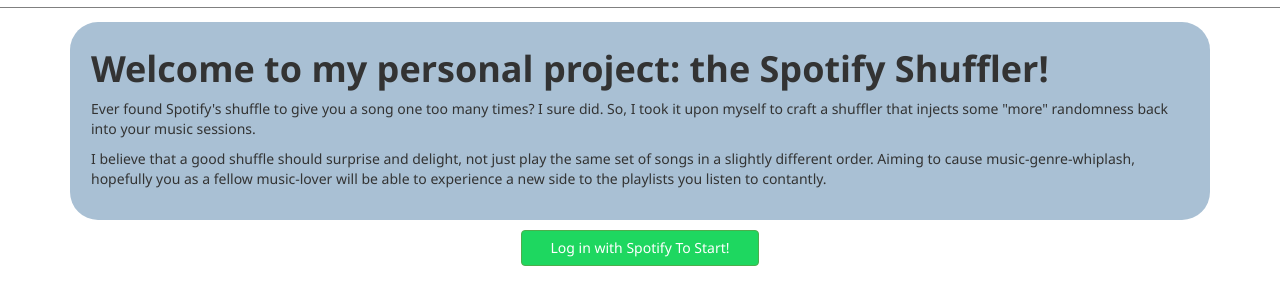
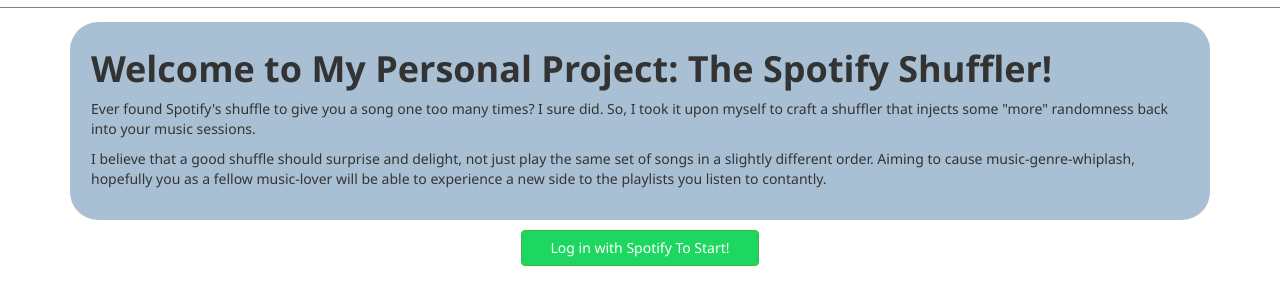
Before and after one commit to dzhang2004/dzhang2004.github.io, a website: page public/index.html in a window 1280 px wide. Shown: the part 131-436 px from the top of the page. Drawn offline with nearby package versions, Linux system fonts and the light colour scheme.

Commit message:
Update index.html

```diff
--- a/public/index.html
+++ b/public/index.html
@@ -20,7 +20,7 @@
     <div class="container">
         <div id="intro">
             <div id="paragraph">
-                <h1><b>Welcome to my personal project: the Spotify Shuffler!</b></h1>
+                <h1><b>Welcome to My Personal Project: The Spotify Shuffler!</b></h1>
                 <p>Ever found Spotify's shuffle to give you a song one too many times?
                     I sure did. So, I took it upon myself to craft a shuffler that injects
                     some "more" randomness back into your music sessions.</p>
```
